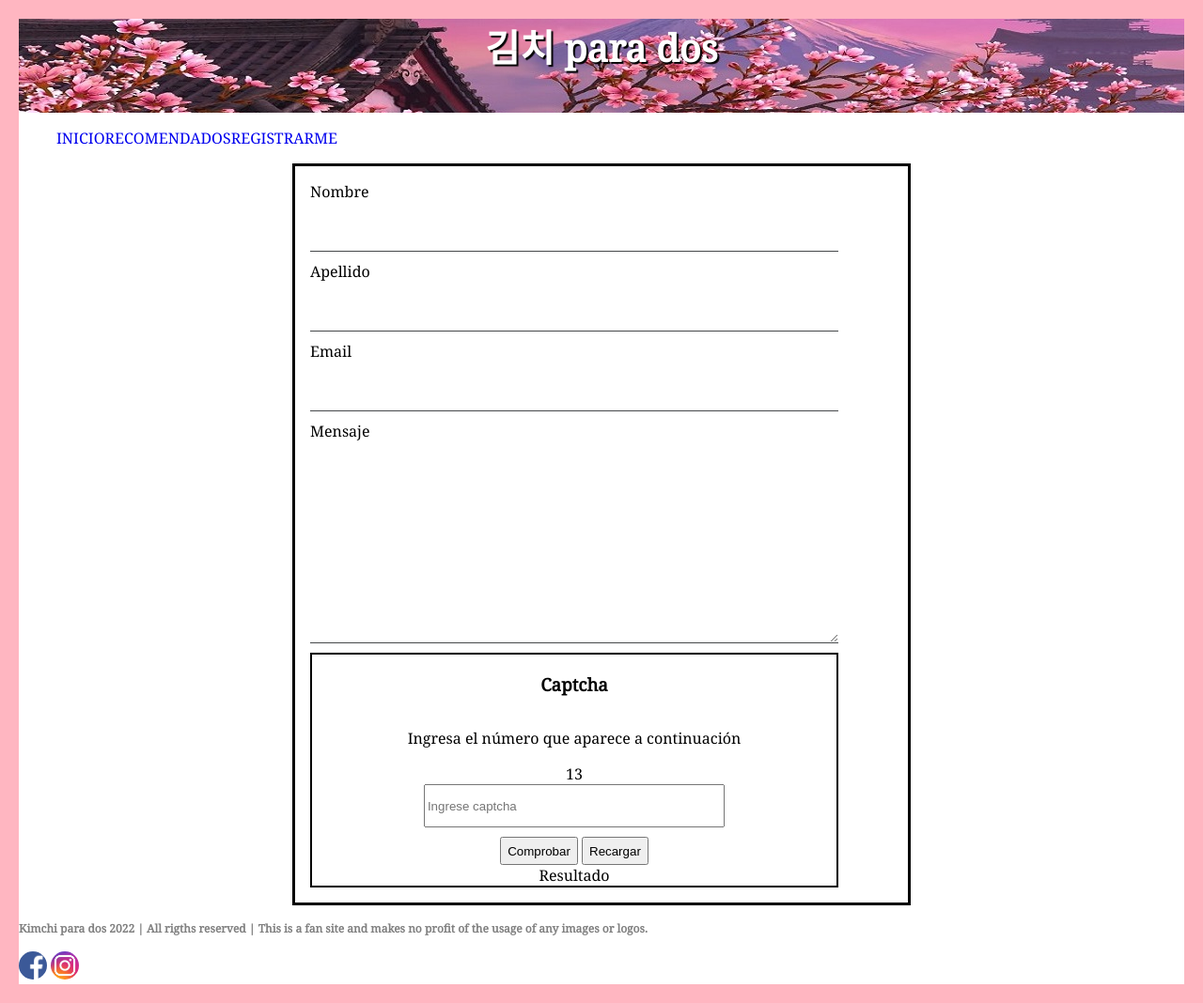
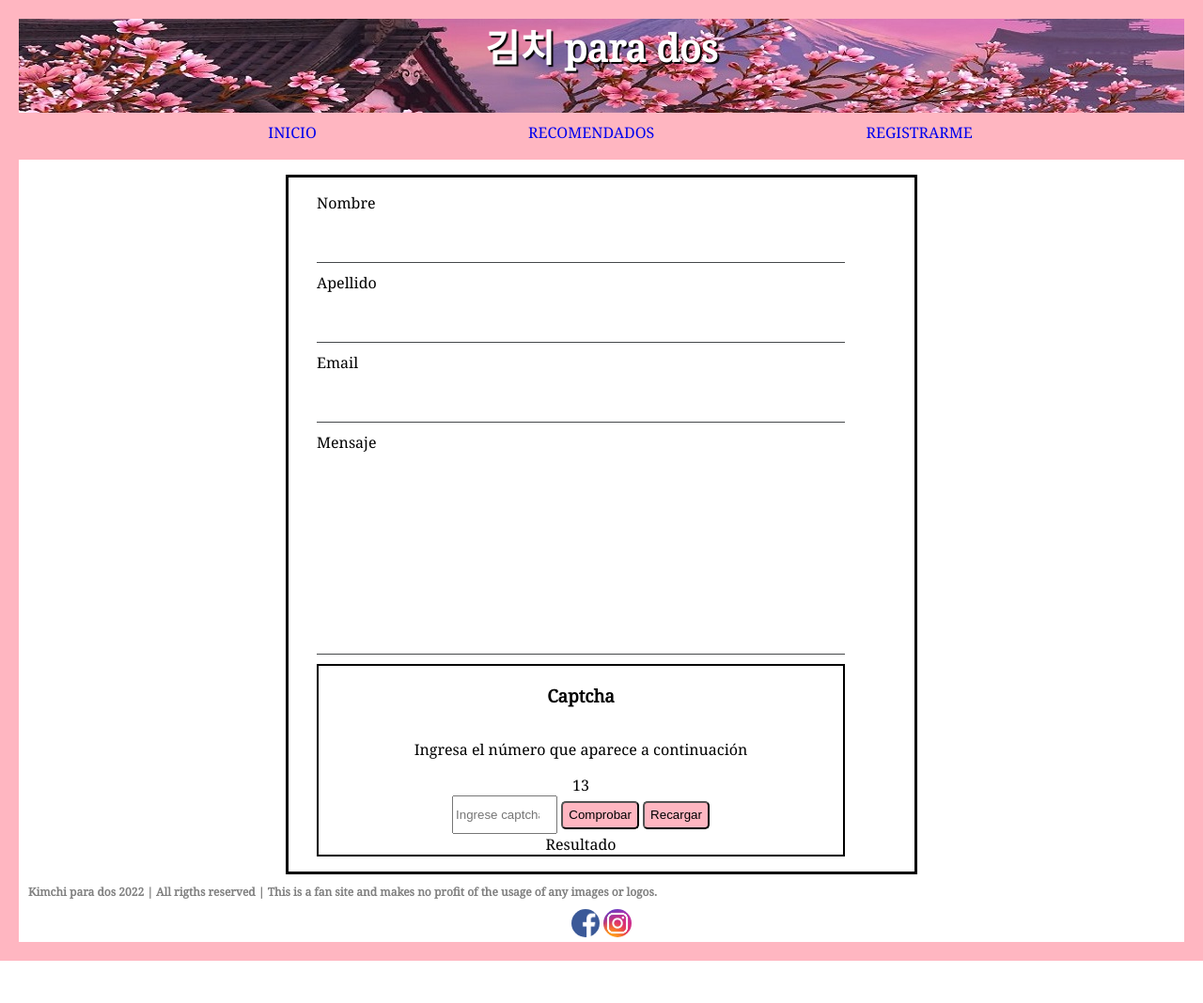
Before and after one commit to FFernandez3/Web1_TPE_2daEntrega, a plain HTML site: page registrarme.html in a window 1280 px wide. Shown: the whole page at 94% size. After the commit the page ends 1023 px from the top, so only its background shows below. Drawn offline with Linux system fonts and the light colour scheme; a web font is replaced by a local one.

Commit message:
detalles css

```diff
--- a/css/style.css
+++ b/css/style.css
@@ -42,6 +42,7 @@ ul.navigation{
 ul.navigation.show {
     display: flex;
     flex-direction: column;
+    margin: 0;
 }
 a{
     text-decoration: none;
@@ -74,6 +75,7 @@ article.articulo{
 }
 .formulario .textArea {
     height: 50%;
+    resize: none;
 }
 /*--------- Estilos Captcha-----------*/
 .ocultar {
@@ -100,6 +102,10 @@ article.articulo{
    height: 40px;
    width: 100px;
 
+}
+.button, .buttonEnviar {
+    background-color: lightpink;
+    border-radius: 5px;
 }
 /*---------- Estilos Tabla------------*/
 table#tabla {
@@ -141,13 +147,18 @@ footer{
    display: block;
 }
 .copyright {
+     margin: 10px ;
      color: gray;
      font-size: 12px;
+}
+.redes {
+    text-align: center;
 }
 .redes img {
     height: 30px;
     border-radius: 30px;
     /*colocar en la mitad*/
+
 }
 
 @media only screen and (min-width: 660px){
@@ -161,24 +172,25 @@ footer{
         display: flex;
         flex-direction: row;
         flex-wrap: wrap;
+        justify-content: space-evenly;
+        background-color: lightpink;
+        margin-top: 0;
+        padding-top: 10px;
+        height: 40px;
     }
  /*------Estilos Formulario----------*/
     .formulario {
         width: 50%;
         border: 3px solid black;
+        padding-left: 30px;
     }
-   .formulario .inputForm {
+    .inputRegistrarme {
         width: 90%;
         height: 40px;
         margin-bottom: 10px;
     }
-   .formulario .textAreaForm {
-        resize: none;
-        padding-right: 15px;
-    }
     div.captcha{
         border: 2px solid black;
-
     }
     .numeroIngresado {
         text-align: center;
--- a/registrarme.html
+++ b/registrarme.html
@@ -22,13 +22,13 @@
     </nav>
 
     <form class="formulario">
-        <label class="label" for="">Nombre</label>
+        <label for="">Nombre</label>
         <input class="inputRegistrarme" type="text" name="nombre" value=""  required/>
-        <label class="label" for="">Apellido</label>
+        <label for="">Apellido</label>
         <input class="inputRegistrarme" type="text" name="apellido" value="" />
-        <label class="label" for="">Email</label>
+        <label for="">Email</label>
         <input class="inputRegistrarme" type="email" name="email" value="" required/>
-        <label class="label" for="">Mensaje</label>
+        <label for="">Mensaje</label>
         <textarea  class="textArea" name="mensaje" id="" cols="30" rows="10"></textarea>
      <div class="captcha">
         <h3>Captcha</h3>
@@ -46,14 +46,13 @@
     </form>
 
     <footer>
-        <div class="copyright"> <h4>Kimchi para dos 2022 | All rigths reserved | This is a fan site and makes no profit of the usage of any
+        <h4 class="copyright">Kimchi para dos 2022 | All rigths reserved | This is a fan site and makes no profit of the usage of any
              images or logos.
-             </h4>
-         </div>
-         <div class="redes">
+        </h4>
+        <div class="redes">
              <a href=https://es-la.facebook.com/ target="_blank"><img src="img/facebook.png" alt="icono Facebook"></a>
              <a href=https://www.instagram.com target="_blank"> <img src="img/instagram.jpg" alt="icono instagram"></a>
-          </div>
+        </div>
      </footer>
      <script src="js/captcha.js"></script>
      <script src="js/script.js"></script>
```
Also changed, not shown: index.html (+2 -3 lines), recomendados.html (+9 -1 lines).
